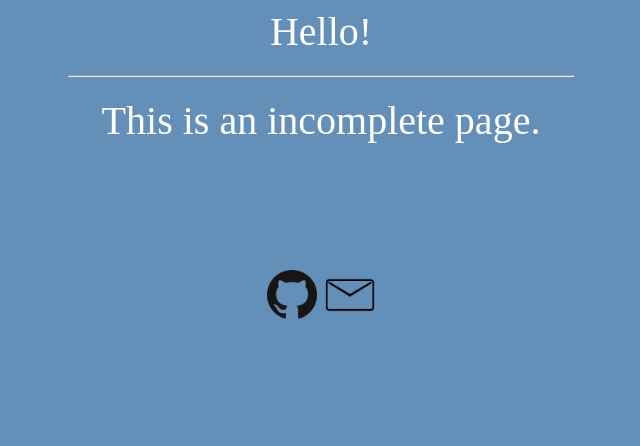
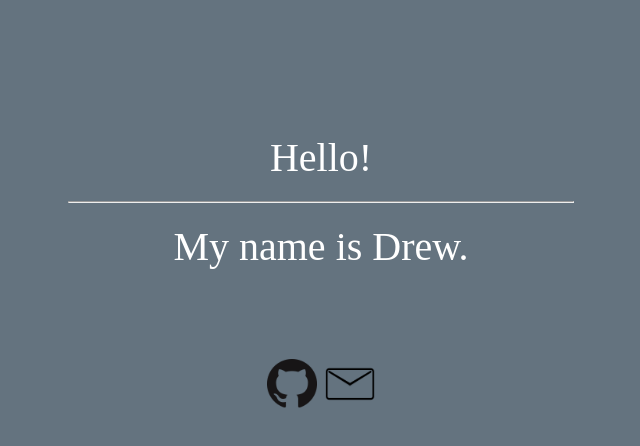
Before and after one commit to drewdorris/drewdorris.github.io, a plain HTML site: page index.html in a window 1280 px wide. Shown: the whole page, without its empty margins (319-959 px from the left). Drawn offline with Linux system fonts and the light colour scheme; a web font is replaced by a local one.

Commit message:
separate css, minor alterations

```diff
--- a/index.html
+++ b/index.html
@@ -4,62 +4,16 @@
 
   <head>
     <title>dorrisd.com</title>
-
-    <style>
-      @font-face {
-        font-family: 'Ubuntu';
-        font-style: normal;
-        font-weight: 400;
-        src: local('Ubuntu Regular'), local('Ubuntu-Regular'), url(https://fonts.gstatic.com/s/ubuntu/v12/4iCs6KVjbNBYlgoKfw7z.ttf) format('truetype');
-      }
-
-      body {
-        background-color: #648fb9;
-      }
-
-      .maintext {
-        font-size: 250%;
-        font-family: Ubuntu;
-        font-style: normal;
-        width: 40%;
-        margin-left: auto;
-        margin-right: auto;
-        text-align: center;
-        color: #ffffff;
-        transition: .5s ease;
-      }
-      .maintext:hover {
-        width: 60%;
-      }
-
-      .links {
-        margin-top: 10%;
-        margin-left: auto;
-        margin-right: auto;
-        text-align: center;
-      }
-      .github {
-        transition: .25s ease;
-      }
-      .github:hover {
-        opacity: .5;
-      }
-      .mail {
-        transition: .25s ease;
-      }
-      .mail:hover {
-        opacity: .5;
-      }
-    </style>
+    <link href="style.css" rel="stylesheet" type="text/css">
   </head>
 
   <body>
-    <div class = "maintext">
-      <center>Hello!</center>
+    <div class="maintext">
+      <div class="hello"><center>Hello!</center></div>
       <hr>
-      <center>This is an incomplete page.</center>
-    </div>
-    <div class = "links">
+      <center>My name is Drew.</center></div>
+
+    <div class="links">
       <a class="github" href="https://github.com/drewdorris">
       <img src="assets/img/github.png" alt="GitHub" style="height: 50px; width: 50px"></a>&nbsp;
       <a class="mail" href="mailto:contact@dorrisd.com">
--- /dev/null
+++ b/style.css
@@ -0,0 +1,52 @@
+@font-face {
+  font-family: 'Ubuntu';
+  font-style: normal;
+  font-weight: 400;
+  src: local('Ubuntu Regular'), local('Ubuntu-Regular'), url(https://fonts.gstatic.com/s/ubuntu/v12/4iCs6KVjbNBYlgoKfw7z.ttf) format('truetype');
+}
+
+body {
+  background-color: #64737F;
+}
+
+.maintext {
+  font-size: 250%;
+  font-family: Ubuntu;
+  font-style: normal;
+  width: 40%;
+  padding-top: 10%;
+  margin-left: auto;
+  margin-right: auto;
+  text-align: center;
+  color: #ffffff;
+  transition: .5s ease;
+  }
+.maintext:hover {
+  width: 55%;
+}
+
+.hello {
+  transition: .5s ease;
+}
+.hello:hover {
+  color: #171516;
+}
+
+.links {
+  margin-top: 7%;
+  margin-left: auto;
+  margin-right: auto;
+  text-align: center;
+}
+.github {
+  transition: .25s ease;
+}
+.github:hover {
+  opacity: .5;
+}
+.mail {
+  transition: .25s ease;
+}
+.mail:hover {
+  opacity: .5;
+}
```
